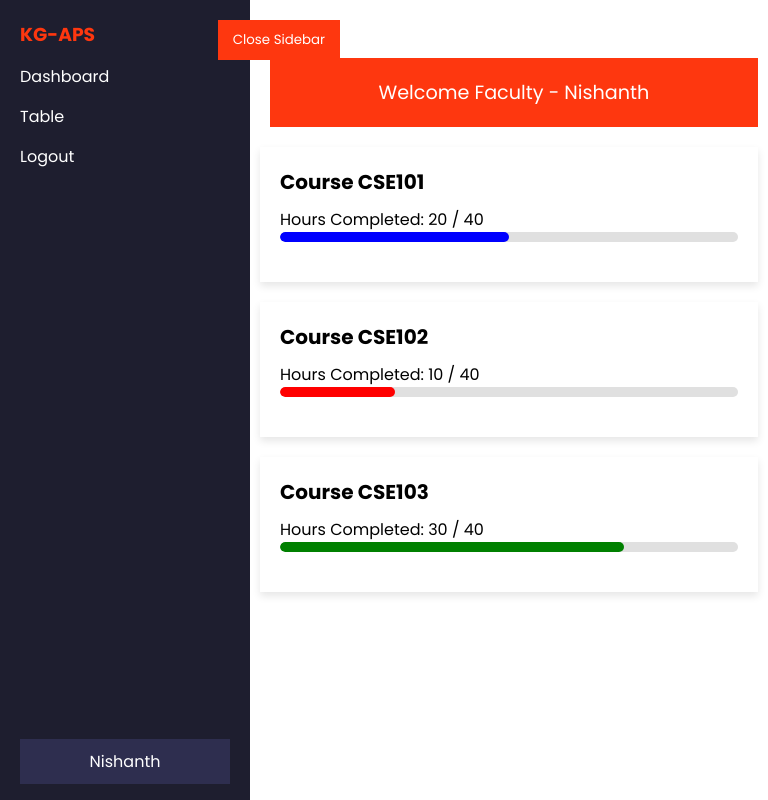
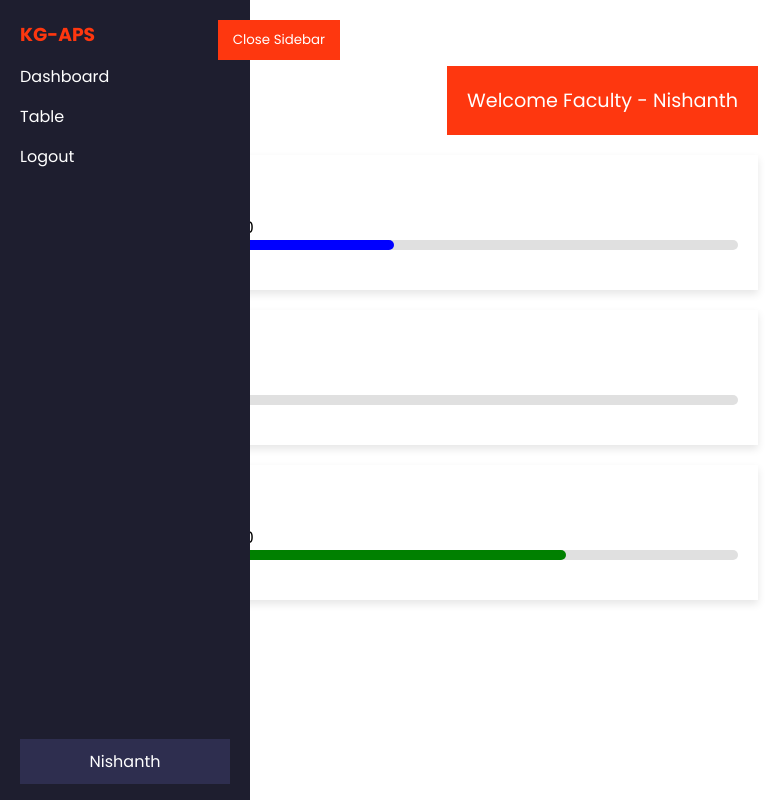
Before and after one commit to Kite-IPS/KGAPS, a React (Vite) app in the folder KG-APS/: page /facultysidebar in a window 768 px wide. Built offline with nearby package versions, Linux system fonts and the light colour scheme.

Commit message:
Few updates

```diff
--- a/KG-APS/src/pages/FacultysidebarComponent/Facultysidebar.css
+++ b/KG-APS/src/pages/FacultysidebarComponent/Facultysidebar.css
@@ -137,6 +137,7 @@
   color: white;
   padding: 20px;
   text-align: center;
+  margin-top: 2vh;
   margin-left: auto;
   width: fit-content;
   max-width: 90%;
@@ -182,8 +183,12 @@
 }
 
 @media (min-width: 700px) {
+  .faculty-sidebar-right-content {
+    transition: margin-left 0.3s ease, width 0.3s ease;
+  }
+
   .faculty-sidebar-right-content.sidebar-closed {
-    margin-left: 0;
+    margin-left: 2vw;
     width: calc(100% - 0);
   }
 
@@ -218,4 +223,16 @@
     padding: 10px;
     height: calc(100vh - 20px);
   }
+
+  .faculty-sidebar-welcome-box {
+    background-color: #fe370f;
+    color: white;
+    padding: 20px;
+    text-align: center;
+    margin-top: 5cap;
+    margin-left: auto;
+    width: fit-content;
+    max-width: 90%;
+    overflow: hidden;
+  }
 }
```
